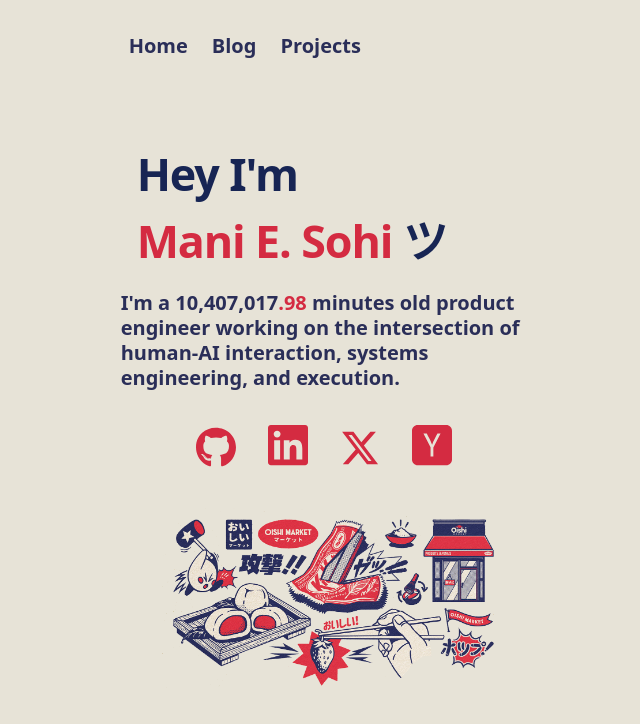
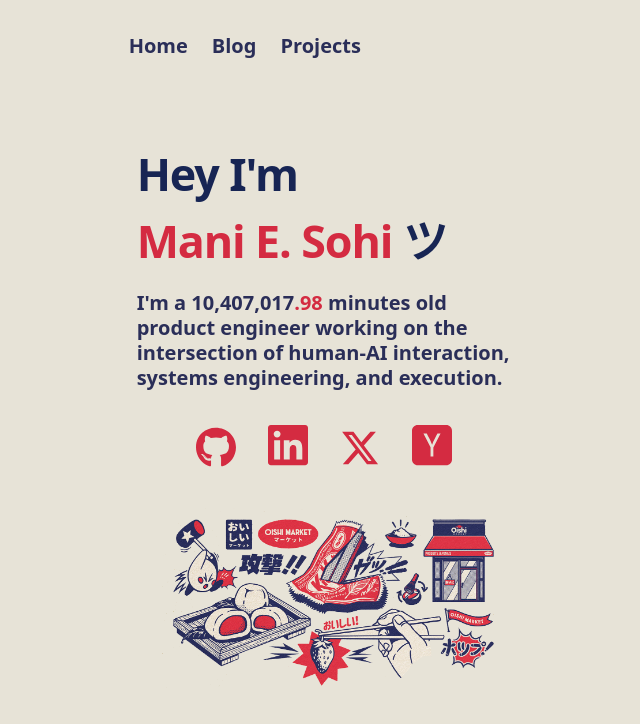
Before and after one commit to Baggiest/portfolio, a SvelteKit app: page / in a window 1280 px wide. Shown: the top 724 px of the page, without its empty margins (306-946 px from the left). Built offline with nearby package versions, Linux system fonts and the light colour scheme; a web font is replaced by a local one.

Commit message:
OCD You mean OBISIDY

```diff
--- a/src/routes/+page.svelte
+++ b/src/routes/+page.svelte
@@ -37,7 +37,7 @@
 		</h1>
 		<div class="">
 			<p
-				class="mr-auto max-w-[400px] pl-4‍‍ pb-4 pt-4 text-left text-xl font-bold leading-tight"
+				class="mr-auto max-w-[400px] pl-4 pb-4 pt-4 text-left text-xl font-bold leading-tight"
 			>
 				I'm a <span class="">{format(wholeMinutes)}</span><span
 					class="tabular-nums text-primary">.{String(fractional).padStart(2, '0')}</span
```
